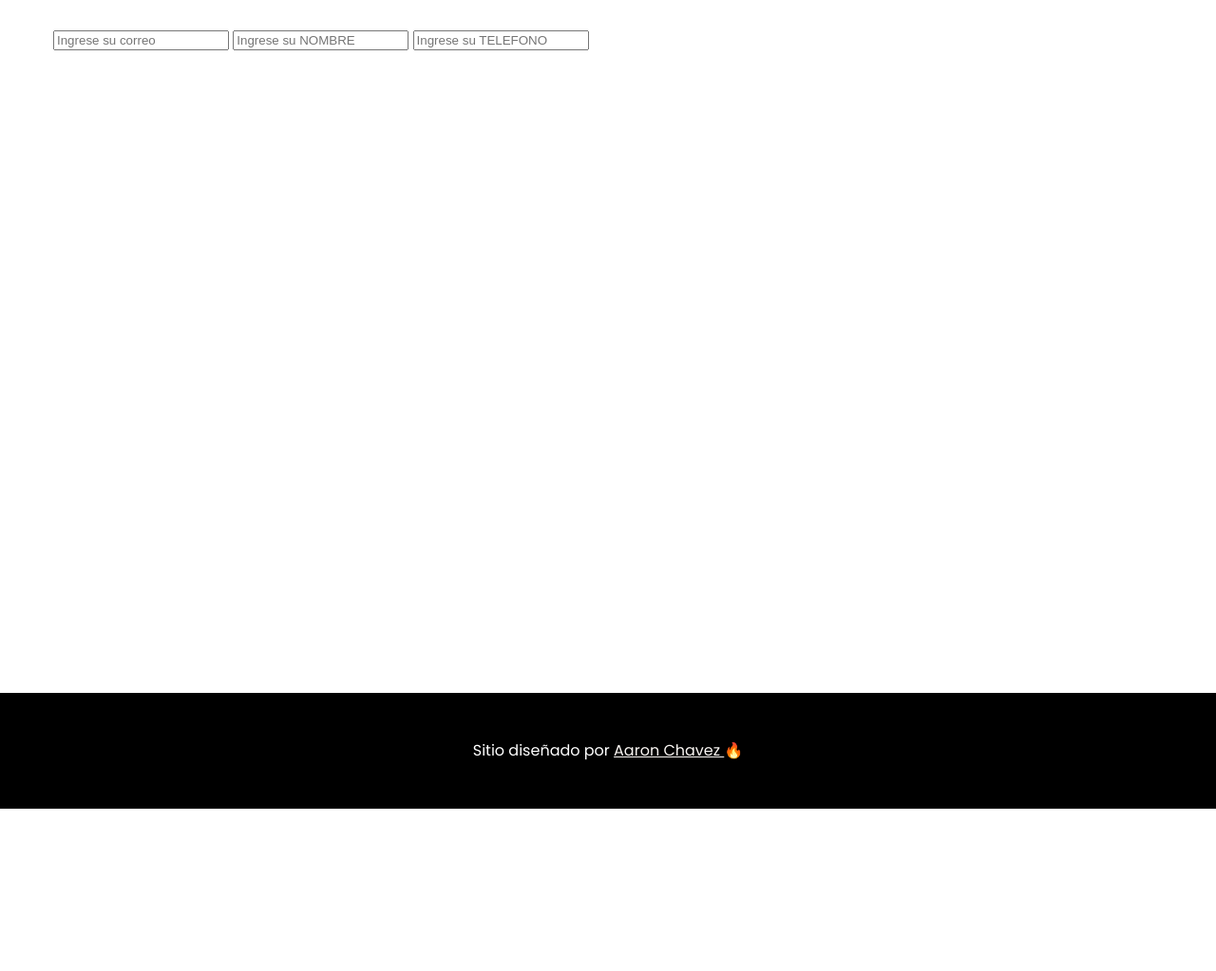
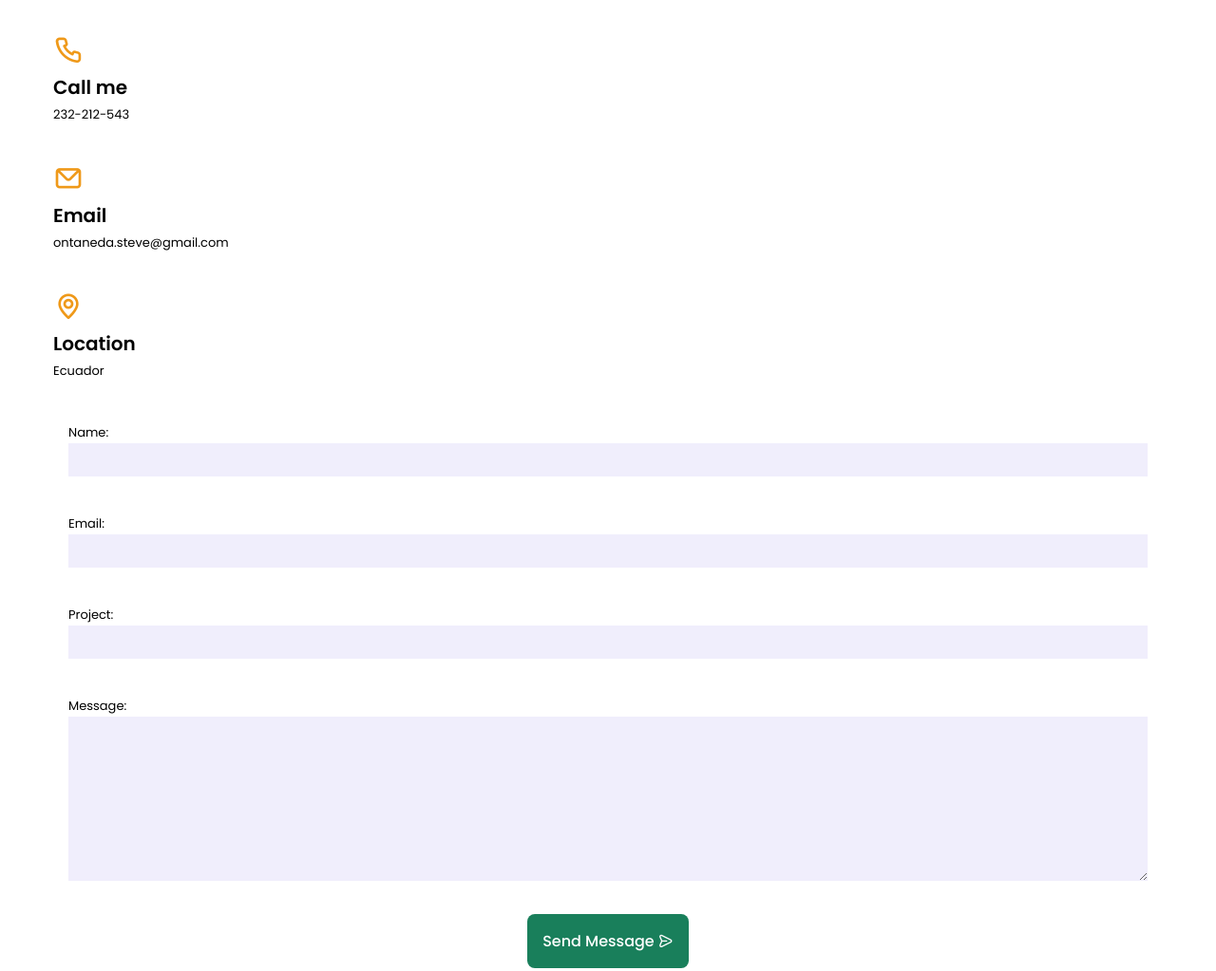
Before and after one commit to aontaneda2000/portfolioAcademlo, a plain HTML site: page index.html in a window 1280 px wide. Shown: the part 2798-3821 px from the top of the page at 95% size. Before the commit the page ends 3650 px from the top, so only its background shows below. Drawn offline with nearby package versions, Linux system fonts and the light colour scheme.

Commit message:
Segunda version

```diff
--- a/css/main.css
+++ b/css/main.css
@@ -95,10 +95,10 @@ p {
   padding: 2rem 1rem;
 }
 
-/* .grid {
+.grid {
   display: grid;
   gap: 1.5rem;
-} */
+}
 /* ==============COMPONENTES====================== */
 
 /* ==============MENU====================== */
@@ -246,13 +246,62 @@ p {
 }
 /* FOOOTER */
 .footer {
+  margin-bottom: var(--header-heigth);
+  padding: 0.5rem;
+  color: #fff;
+  text-align: center;
   background-color: var(--color-fith);
-  color: #fff;
-  display: flex;
+
+  /* display: flex;
   align-items: center;
-  justify-content: center;
+  justify-content: center; */
+  /* height: calc(var(--header-heigth) + 4rem); */
+}
+/* ==============CONTACT ME====================== */
+/* .contact__container {
+  row-gap: 3rem;
+} */
+
+.contact__information {
+  /* display: flex; */
+  margin-bottom: 2rem;
 }
 
+/* icono de llamada mensaje, location */
+.contact__icon {
+  font-size: 2rem;
+  color: #ef9919;
+  margin-right: 0.75rem;
+}
+/*  */
+.contact__title {
+  font-size: 1.25rem;
+}
+
+.contact__subtitle {
+  font-size: 0.813rem;
+}
+/* ======================= */
+.contact__content {
+  /* background-color: #a19fad; */
+  border-radius: 1rem;
+  padding: 0.5rem 1rem 0.25rem;
+}
+
+.contact__label {
+  font-size: small;
+}
+
+.contact__input {
+  width: 100%;
+  background-color: hsl(250, 70%, 96%);
+  /* color: hsl(250, 8%, 45%); */
+  font-size: 0.938rem;
+  font-family: var(--font);
+  border: none;
+  outline: none;
+  padding: 0.25rem 0.5rem 0.5rem 0;
+}
 /* ==============UTILITIES====================== */
 
 /* Maximo contenido de la pagina  */
@@ -334,6 +383,10 @@ p {
     padding: 0.5rem;
     height: calc(var(--header-heigth) - 0.5rem);
   }
+
+  .footer {
+    margin-bottom: 0;
+  }
 }
 
 @media screen and (min-width: 1024px) {
--- a/index.html
+++ b/index.html
@@ -116,6 +116,8 @@
       </div>
     </article>
   </section>
+  <!-- skills ME -->
+
   <section id="skills" class="skills section container">
     <h2 class="section-title">Skills</h2>
     <div class="container skills__logos">
@@ -175,6 +177,7 @@
     </div>
 
   </section>
+  <!-- projects ME -->
 
   <section id="projects" class="projects section container">
     <h2 class="section-title">Projects</h2>
@@ -192,21 +195,78 @@
 
 
   </section>
-  <section id="contact" class="contact section container" style="height: 100vh;">
+  <!-- CONTACT ME -->
+  <section id="contact" class="contact section container">
     <h2 class="section-title">Contact me</h2>
-    <form action="">
 
-      <input type="text" name="" id="" placeholder="Ingrese su correo">
-      <input type="text" name="" id="" placeholder="Ingrese su NOMBRE">
-      <input type="text" name="" id="" placeholder="Ingrese su TELEFONO">
+    <div class="contact__container container">
+      <div class="contact__information">
+        <i class="uil uil-phone contact__icon"></i>
+
+        <div>
+          <h3 class="contact__title">Call me</h3>
+          <span class="contact__subtitle">232-212-543</span>
+        </div>
+      </div>
+
+      <div class="contact__information">
+        <i class="uil uil-envelope contact__icon"></i>
+
+        <div>
+          <h3 class="contact__title">Email</h3>
+          <span class="contact__subtitle">ontaneda.steve@gmail.com</span>
+        </div>
+      </div>
+
+      <div class="contact__information">
+        <i class="uil uil-map-marker contact__icon"></i>
+
+        <div>
+          <h3 class="contact__title">Location</h3>
+          <span class="contact__subtitle">Ecuador</span>
+        </div>
+      </div>
+    </div>
+
+    <!-- FORMULARIO -->
+
+    <form action="" class="contact__form grid">
+      <div class="contact__content">
+        <label for="" class="contact__label">Name:</label>
+        <input type="text" name="" id="" class="contact__input">
+      </div>
+
+
+      <div class="contact__content">
+        <label for="" class="contact__label">Email:</label>
+        <input type="email" name="" id="" class="contact__input">
+      </div>
+
+
+      <div class="contact__content">
+        <label for="" class="contact__label">Project:</label>
+        <input type="text" name="" id="" class="contact__input">
+      </div>
+
+
+      <div class="contact__content">
+        <label for="" class="contact__label">Message:</label>
+        <textarea name="" id="" cols="0" rows="7" class="contact__input"></textarea>
+      </div>
+
+      <div class="container">
+        <a href="#" class="button">
+          Send Message
+          <i class="uil uil-message button__icon"></i>
+        </a>
+      </div>
+
     </form>
+    </div>
   </section>
 
-  <footer class="footer section">
-    <p>Sitio diseñado por <a href="#">Aaron Chavez </a> 🔥
-
-
-    </p>
+  <footer class="footer">
+    <p>Sitio diseñado por <a href="#">Aaron Chavez </a> 🔥 </p>
 
   </footer>
 
```
